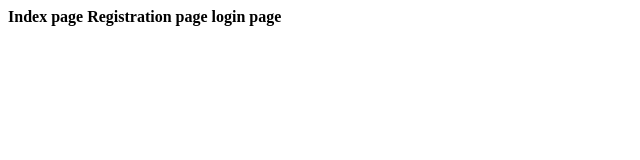
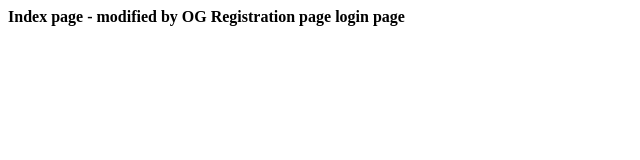
Before and after one commit to SambhavSurthi/DevOps-31622, a plain HTML site: page index.html in a window 1280 px wide. Shown: the whole page, without its empty margins (0-640 px from the left). Drawn offline with Linux system fonts and the light colour scheme.

Commit message:
modified by og

```diff
--- a/index.html
+++ b/index.html
@@ -1,3 +1,3 @@
-<b> Index page </b>
+<b> Index page - modified by OG</b>
 <b> Registration page </b>
 <b> login page </b>
```
